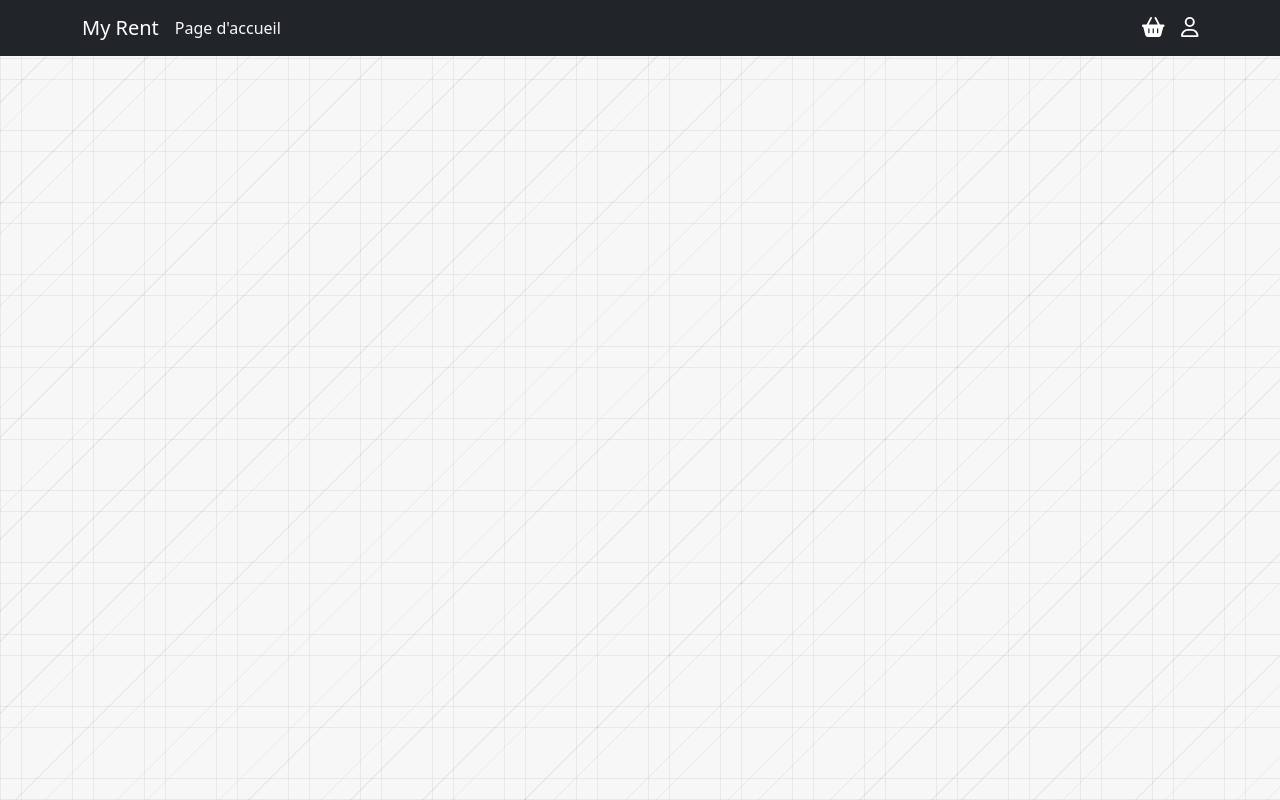
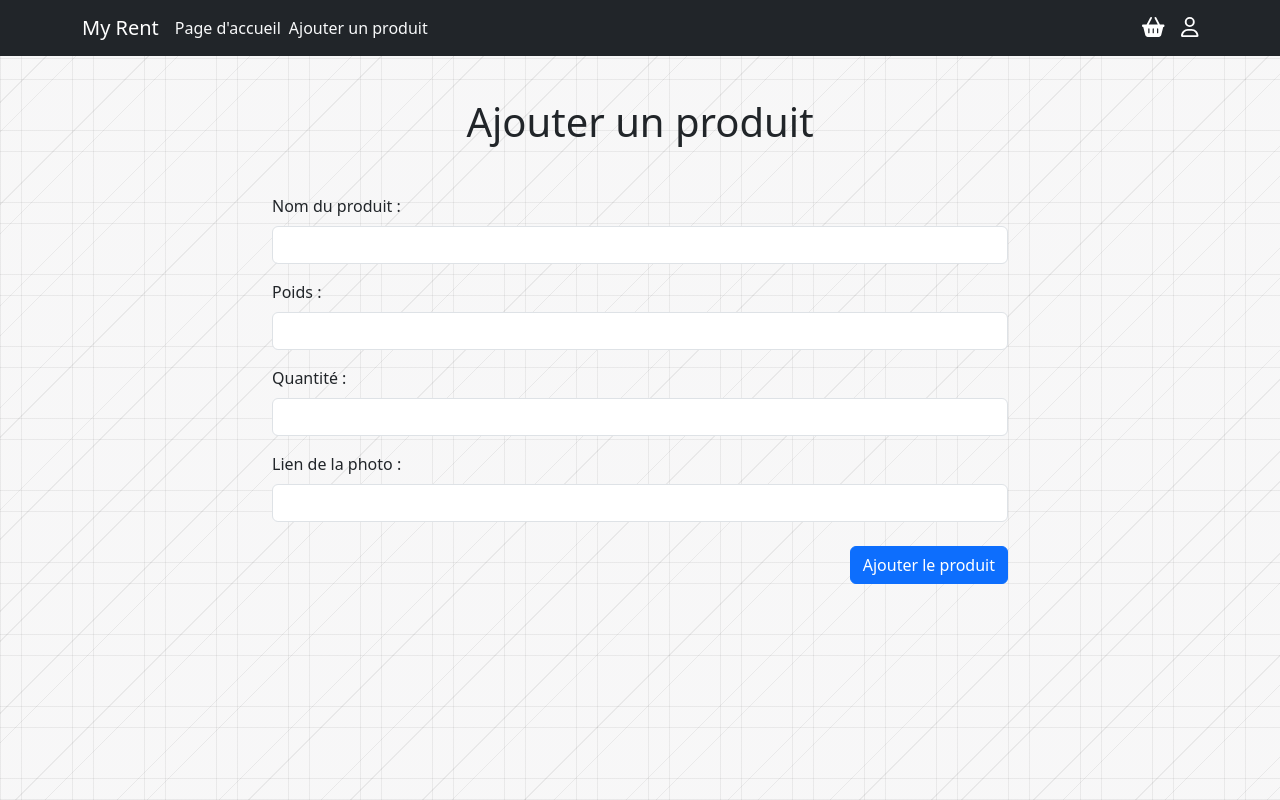
Before and after one commit to Matiasgmz/foot_equipements, a React (Create React App) app: page /ajoutProduit in a window 1280 px wide. Built offline with nearby package versions, Linux system fonts and the light colour scheme.

Commit message:
Ajout du formulaire de produit

```diff
--- a/src/App.js
+++ b/src/App.js
@@ -5,6 +5,7 @@
 import CardProducts from './components/CardProducts';
 import LoginForm from './components/LoginForm';
 import RegisterForm from './components/RegisterForm';
+import AddProductForm from './components/AddProductForm';
 
 
 
@@ -17,6 +18,7 @@
           <Route path="/" element={<CardProducts />} />
           <Route path="/inscription" element={<RegisterForm />} />
           <Route path="/connexion" element={<LoginForm />} />
+          <Route path="/ajoutProduit" element={<AddProductForm />} />
         </Routes>
       </Router>
     </div>
--- /dev/null
+++ b/src/components/AddProductForm.jsx
@@ -0,0 +1,102 @@
+import React, { useState } from 'react';
+import { Form, Button } from 'react-bootstrap';
+import axios from 'axios';
+import { FontAwesomeIcon } from '@fortawesome/react-fontawesome';
+import { faCircleCheck, faCircleXmark } from '@fortawesome/free-solid-svg-icons';
+
+
+export default function AddProductForm() {
+    const [productData, setProductData] = useState({
+        name: '',
+        weight: '',
+        quantity: '',
+        photo: ''
+    });
+
+    const handleChange = (e) => {
+        setProductData({ ...productData, [e.target.name]: e.target.value });
+    };
+
+    const [validationMessage, setValidationMessage] = useState('');
+
+    const handleSubmit = async (e) => {
+        e.preventDefault();
+        try {
+            const response = await axios.post('http://localhost:3000/api/products', productData);
+            console.log(response.data);
+            setValidationMessage('Le produit a été ajouté avec succès.');
+            setProductData({
+                name: '',
+                weight: '',
+                quantity: '',
+                photo: ''
+            });
+        } catch (error) {
+            console.error(error);
+            setValidationMessage('Une erreur est survenue lors de l\'ajout du produit.');
+        }
+    };
+
+    return (
+        <div className="container" style={{ marginTop: '50px' }}>
+            <div className="row justify-content-center">
+                <h1 className='mt-5'>Ajouter un produit</h1>
+                <Form className='col-8 mt-4' onSubmit={handleSubmit}>
+                    <Form.Group className='text-start mt-3' controlId="name">
+                        <Form.Label>Nom du produit :</Form.Label>
+                        <Form.Control
+                            type="text"
+                            name="name"
+                            value={productData.name}
+                            onChange={handleChange}
+                            required
+                        />
+                    </Form.Group>
+                    <Form.Group className='text-start mt-3' controlId="weight">
+                        <Form.Label>Poids :</Form.Label>
+                        <Form.Control
+                            type="text"
+                            name="weight"
+                            value={productData.weight}
+                            onChange={handleChange}
+                            required
+                        />
+                    </Form.Group>
+                    <Form.Group className='text-start mt-3' controlId="quantity">
+                        <Form.Label>Quantité :</Form.Label>
+                        <Form.Control
+                            type="number"
+                            name="quantity"
+                            value={productData.quantity}
+                            onChange={handleChange}
+                            required
+                        />
+                    </Form.Group>
+                    <Form.Group className='text-start mt-3' controlId="photo">
+                        <Form.Label>Lien de la photo :</Form.Label>
+                        <Form.Control
+                            type="text"
+                            name="photo"
+                            value={productData.photo}
+                            onChange={handleChange}
+                            required
+                        />
+                    </Form.Group>
+                    <div className="text-end mt-4">
+                        <Button variant="primary" type="submit">
+                            Ajouter le produit
+                        </Button>
+                    </div>
+                </Form>
+                <div>
+                    {validationMessage && <div>
+                        <div>
+                            {validationMessage.includes('succès') ? <FontAwesomeIcon className='fs-1 text-success' icon={faCircleCheck} /> : <FontAwesomeIcon className='fs-1 text-danger' icon={faCircleXmark} />}
+                        </div>
+                        <p className='mt-2 fs-5'>{validationMessage}</p>
+                    </div>}
+                </div>
+            </div>
+        </div>
+    );
+}
--- a/src/components/Header.jsx
+++ b/src/components/Header.jsx
@@ -17,7 +17,8 @@
                 <Container>
                     <Navbar.Brand href="#home">My Rent</Navbar.Brand>
                     <Nav className="me-auto">
-                        <Link className='text-decoration-none text-light' to='/'>Page d'accueil</Link>
+                        <Link className='text-decoration-none text-light me-2' to='/'>Page d'accueil</Link>
+                        <Link className='text-decoration-none text-light' to='/ajoutProduit'>Ajouter un produit </Link>
                     </Nav>
                     <Navbar.Collapse className="justify-content-end">
                         <Navbar.Text>
```
